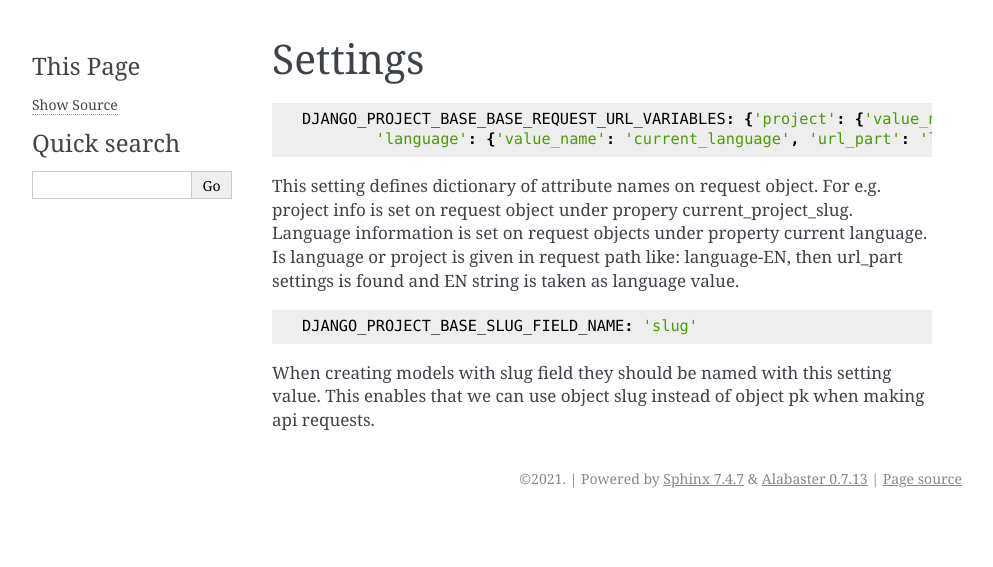
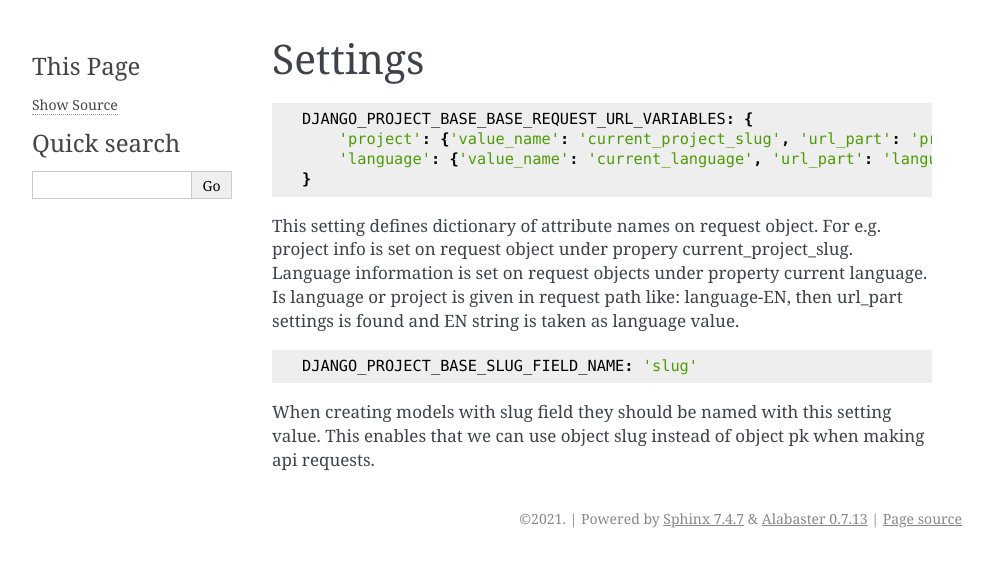
Before and after one commit to velis74/django-project-base, a Sphinx documentation site: the page built from docs/source/settings.rst, in a window 1280 px wide. Shown: the top 567 px of the page, without its empty margins (148-1141 px from the left). Built offline with Sphinx 7.4.7, drawn with Linux system fonts in a browser that asks for light colours.

Commit message:
added extra settings for pdf

```diff
--- a/docs/source/conf.py
+++ b/docs/source/conf.py
@@ -12,9 +12,9 @@
 #
 import os
 import sys
+
 sys.path.insert(0, os.path.abspath('../..'))
 from django_project_base import VERSION
-
 
 # -- Project information -----------------------------------------------------
 
@@ -31,7 +31,12 @@
 extensions = [
     'rst2pdf.pdfbuilder',
 ]
-pdf_documents = [('index', u'djangoprojectbase', u'Django Project Base', u''),]
+pdf_documents = [('index', u'djangoprojectbase', u'Django Project Base', u''), ]
+df_fit_mode = "shrink"
+pdf_use_toc = False
+pdf_use_numbered_links = False
+pdf_fit_background_mode = "scale"
+pdf_use_coverpage = True
 
 # Add any paths that contain templates here, relative to this directory.
 templates_path = ['_templates']
--- a/docs/source/settings.rst
+++ b/docs/source/settings.rst
@@ -3,8 +3,10 @@
 
 .. code-block:: python
 
-    DJANGO_PROJECT_BASE_BASE_REQUEST_URL_VARIABLES: {'project': {'value_name': 'current_project_slug', 'url_part': 'project-'},
-            'language': {'value_name': 'current_language', 'url_part': 'language-'}}
+    DJANGO_PROJECT_BASE_BASE_REQUEST_URL_VARIABLES: {
+        'project': {'value_name': 'current_project_slug', 'url_part': 'project-'},
+        'language': {'value_name': 'current_language', 'url_part': 'language-'}
+    }
 
 
 This setting defines dictionary of attribute names on request object. For e.g. project info is set on request object under
```
Also changed, not shown: 1 other file.
